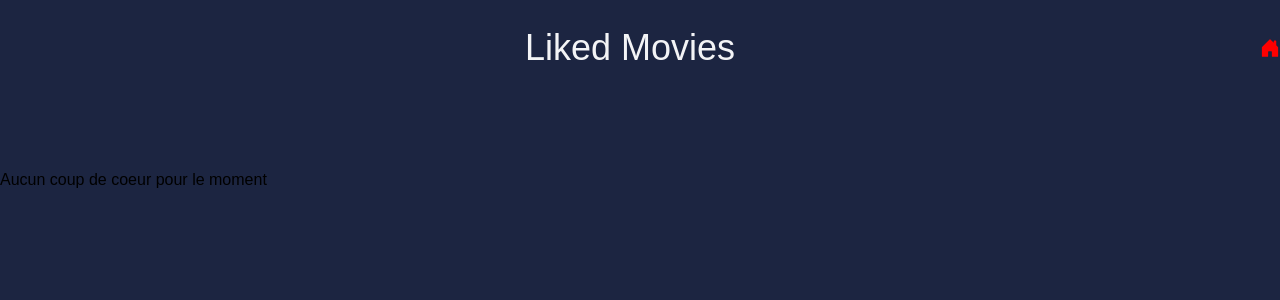
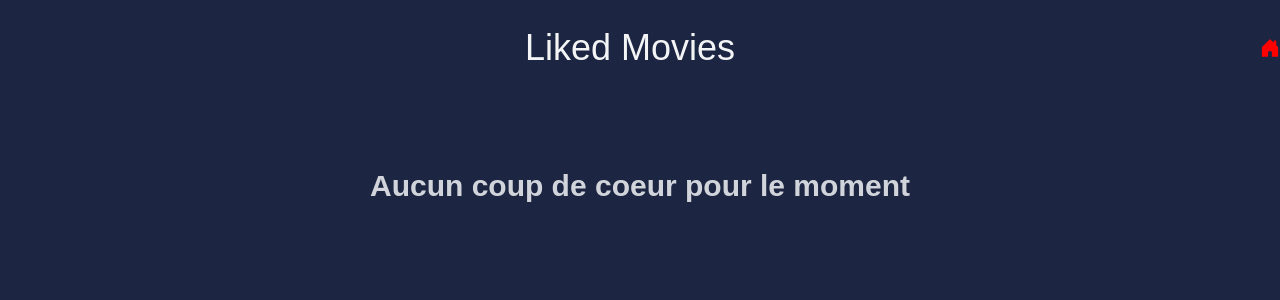
Before and after one commit to williambaele/react-movies, a React (Create React App) app: page /liked in a window 1280 px wide. Shown: the top 300 px of the page. Built offline with nearby package versions, Linux system fonts and the light colour scheme.

Commit message:
added stuffs

```diff
--- a/src/components/Card.js
+++ b/src/components/Card.js
@@ -3,20 +3,10 @@ import { useLocation } from "react-router-dom";
 const Card = ({ movie }) => {
   const location = useLocation();
 
-  const refreshPage = () => {
-    window.location.reload();
-  }
-  const removeLike = () => {
-    let storedData = window.localStorage.movies.split(",");
-    let newData = storedData.filter((id) => id !== movie.id);
-    window.localStorage.movies = newData;
-    refreshPage();
-  }
-
   const addLike = () => {
     let storedData = window.localStorage.movies
-      ? window.localStorage.movies.split(",")
-      : [];
+    ? window.localStorage.movies.split(",")
+    : [];
 
     if (!storedData.includes(movie.id.toString())) {
       storedData.push(movie.id);
@@ -24,6 +14,11 @@ const Card = ({ movie }) => {
     }
   }
 
+  const removeLike = () => {
+    let storedData = window.localStorage.movies.split(",");
+    let newData = storedData.filter((id) => id != movie.id);
+    window.localStorage.movies = newData;
+  }
   const dateFormater = (date) => {
     let [yy, mm, dd] = date.split("-");
     return [dd, mm, yy].join("/");
@@ -146,7 +141,7 @@ const Card = ({ movie }) => {
                 </svg>
               </btn>
             :
-              <btn onClick={() => removeLike()} className="hover:scale-125 cursor-pointer">
+              <btn onClick={() =>{ removeLike(); window.location.reload();}} className="hover:scale-125 cursor-pointer">
                 <svg xmlns="http://www.w3.org/2000/svg" width="18" height="18" fill="#FF0000" class="bi bi-trash3-fill" viewBox="0 0 16 16">
                   <path d="M11 1.5v1h3.5a.5.5 0 0 1 0 1h-.538l-.853 10.66A2 2 0 0 1 11.115 16h-6.23a2 2 0 0 1-1.994-1.84L2.038 3.5H1.5a.5.5 0 0 1 0-1H5v-1A1.5 1.5 0 0 1 6.5 0h3A1.5 1.5 0 0 1 11 1.5Zm-5 0v1h4v-1a.5.5 0 0 0-.5-.5h-3a.5.5 0 0 0-.5.5ZM4.5 5.029l.5 8.5a.5.5 0 1 0 .998-.06l-.5-8.5a.5.5 0 1 0-.998.06Zm6.53-.528a.5.5 0 0 0-.528.47l-.5 8.5a.5.5 0 0 0 .998.058l.5-8.5a.5.5 0 0 0-.47-.528ZM8 4.5a.5.5 0 0 0-.5.5v8.5a.5.5 0 0 0 1 0V5a.5.5 0 0 0-.5-.5Z"/>
                 </svg>
--- a/src/pages/Liked.js
+++ b/src/pages/Liked.js
@@ -38,7 +38,9 @@ const Liked = () => {
         {listData.length > 0 ? (
           listData.map((movie) => <Card movie={movie} key={movie.id} />)
         ) : (
-          <h2>Aucun coup de coeur pour le moment</h2>
+          <div className="col-span-4 flex justify-center">
+            <h2 className="text-3xl font-bold text-gray-300 text-center">Aucun coup de coeur pour le moment</h2>
+          </div>
         )}
         </div>
       </div>
```
